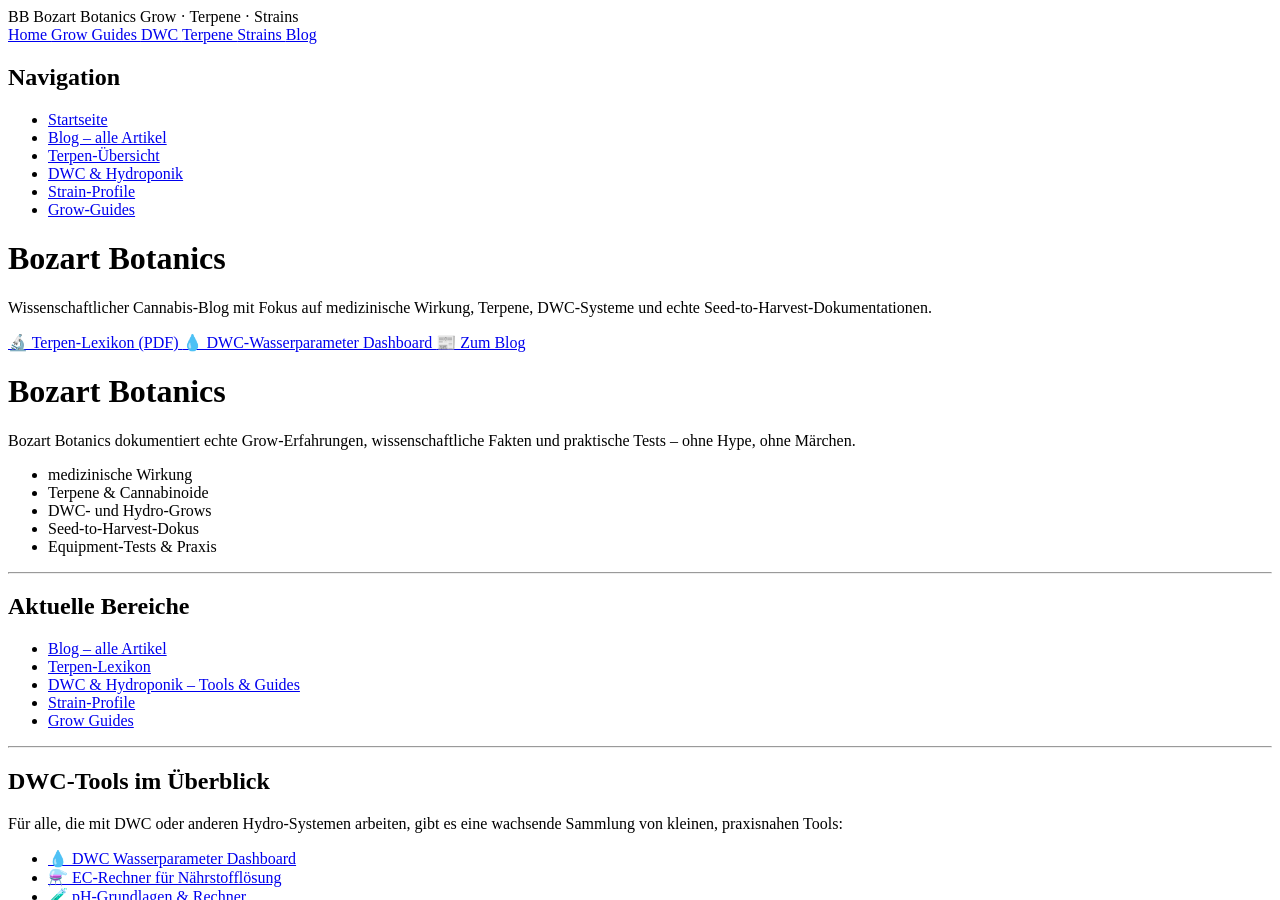
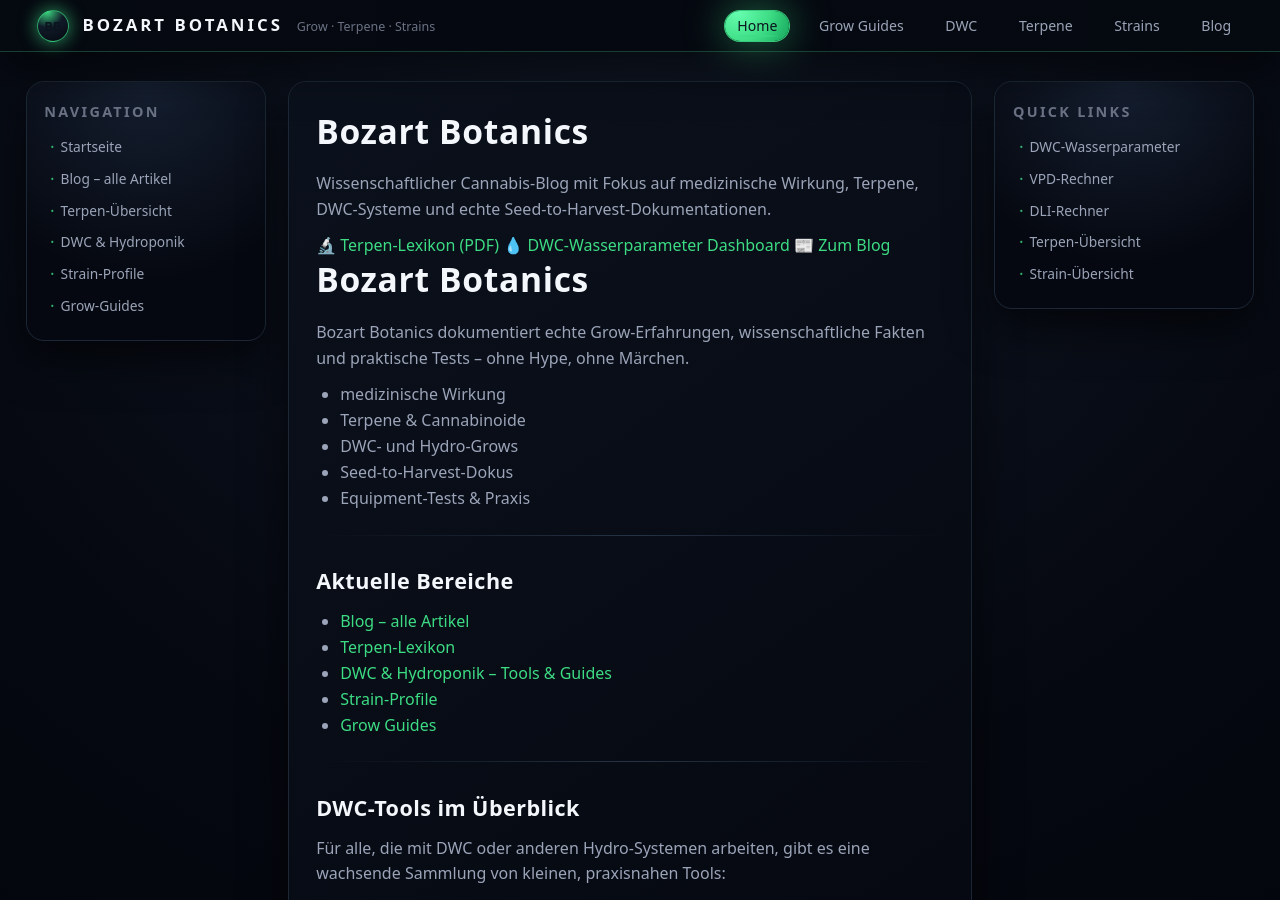
Before and after one commit to bozart-army/bozart-botanics, a Jekyll site: the page built from index.md, in a window 1280 px wide and 900 px high. Built offline with Jekyll 4.4.1, drawn with Linux system fonts in a browser that asks for light colours.

Commit message:
Update default.html

```diff
--- a/_layouts/default.html
+++ b/_layouts/default.html
@@ -15,7 +15,7 @@
       content="Bozart Botanics – wissenschaftlicher Cannabis-Grow & Terpen-Blog mit Fokus auf medizinische Wirkung, DWC und Seed-to-Harvest."
     />
     <!-- WICHTIG: relative_url sorgt dafür, dass das CSS auch bei GitHub Pages Projekt-URLs geladen wird -->
-    <link rel="stylesheet" href="{{ "/assets/css/style.css" | relative_url }}">
+    <link rel="stylesheet" href="{{ "/assets/style.css" | relative_url }}">
   </head>
   <body>
     <!-- Top-Bar -->
```
